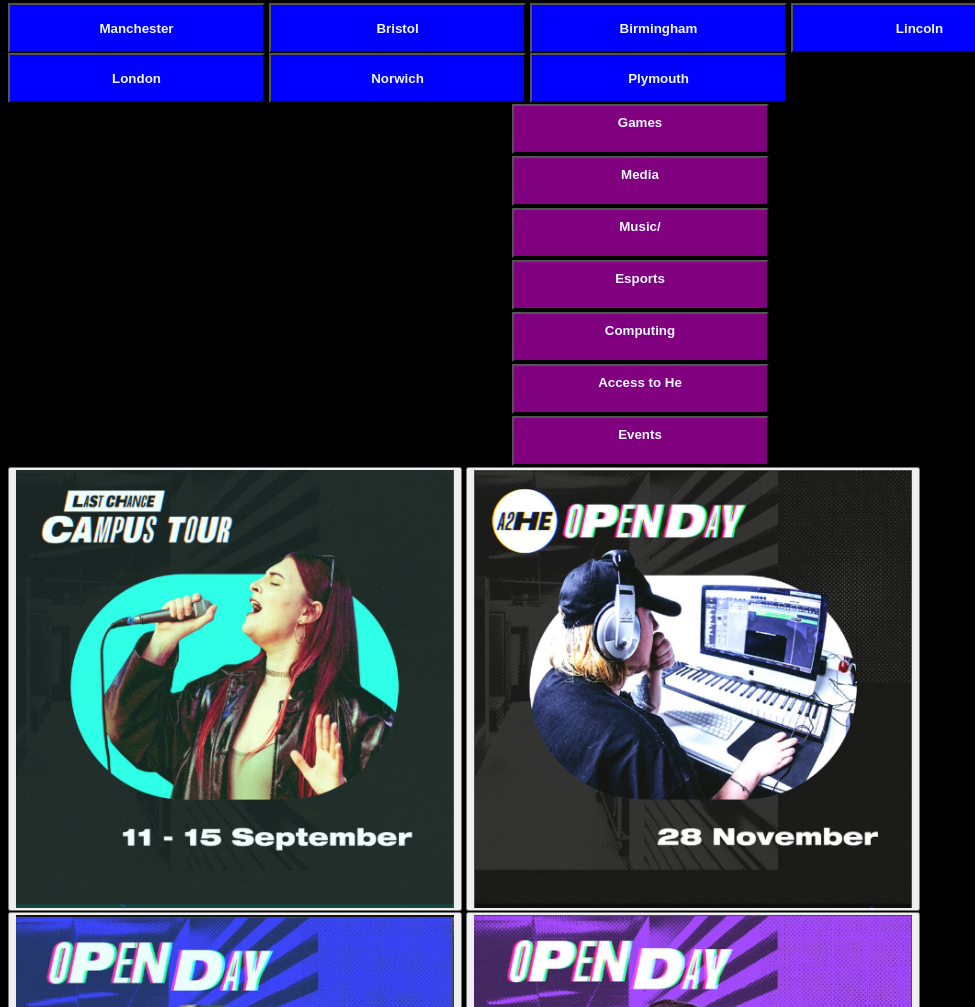
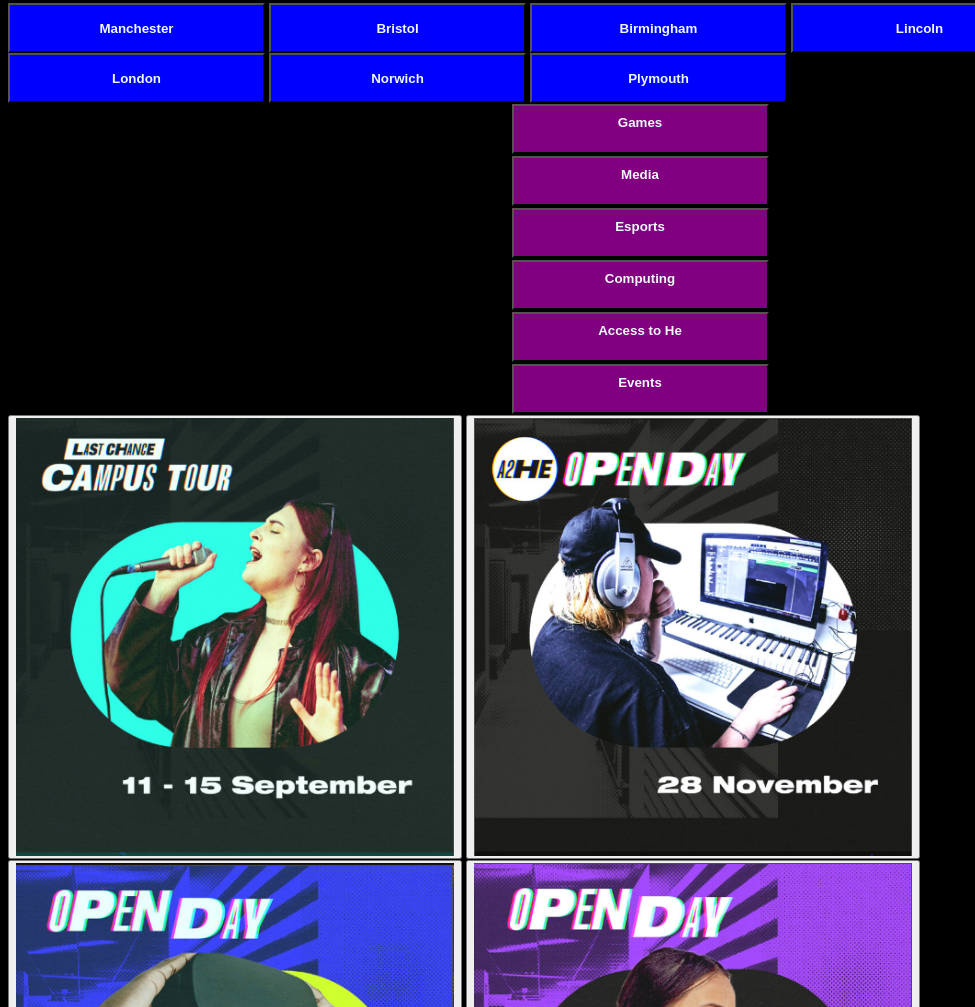
Before and after one commit to MarkasVal/acc-website, a plain HTML site: page index.html in a window 1280 px wide. Shown: the part 1125-2132 px from the top of the page, without its empty margins (0-975 px from the left). Drawn offline with Linux system fonts and the light colour scheme.

Commit message:
Update index.html

```diff
--- a/index.html
+++ b/index.html
@@ -41,9 +41,7 @@
     <button style = "background-color:purple; color: aliceblue; height: 50px; width: 257px; font-style:inherit"><b>Media</b></p>
 </div>
 
-<div class="music">
-    <button style = "background-color:purple; color: aliceblue; height: 50px; width: 257px; font-style:inherit"><b>Music/</b></p>
-</div>
+
 
 <div class="esports">
     <button style = "background-color:purple; color: aliceblue; height: 50px; width: 257px; font-style:inherit"><b>Esports</b></p>
```
